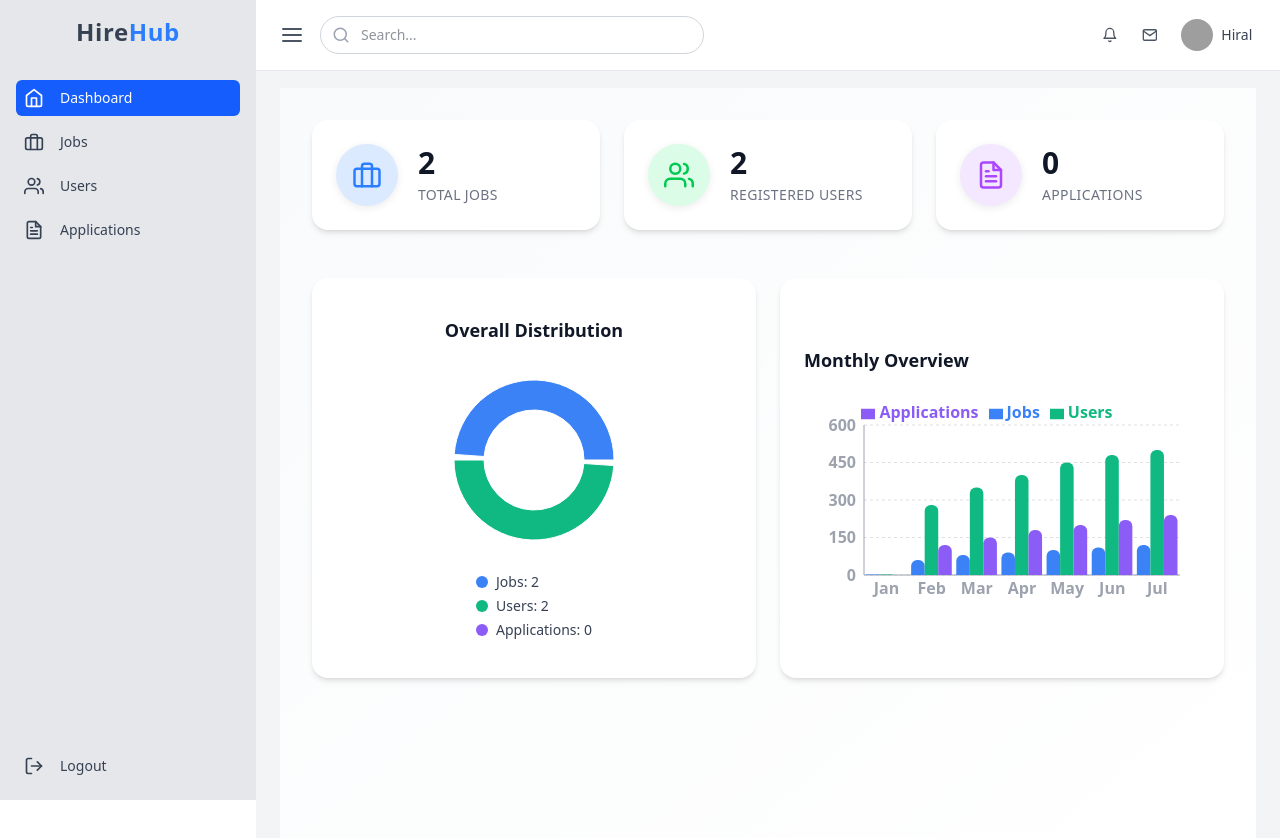
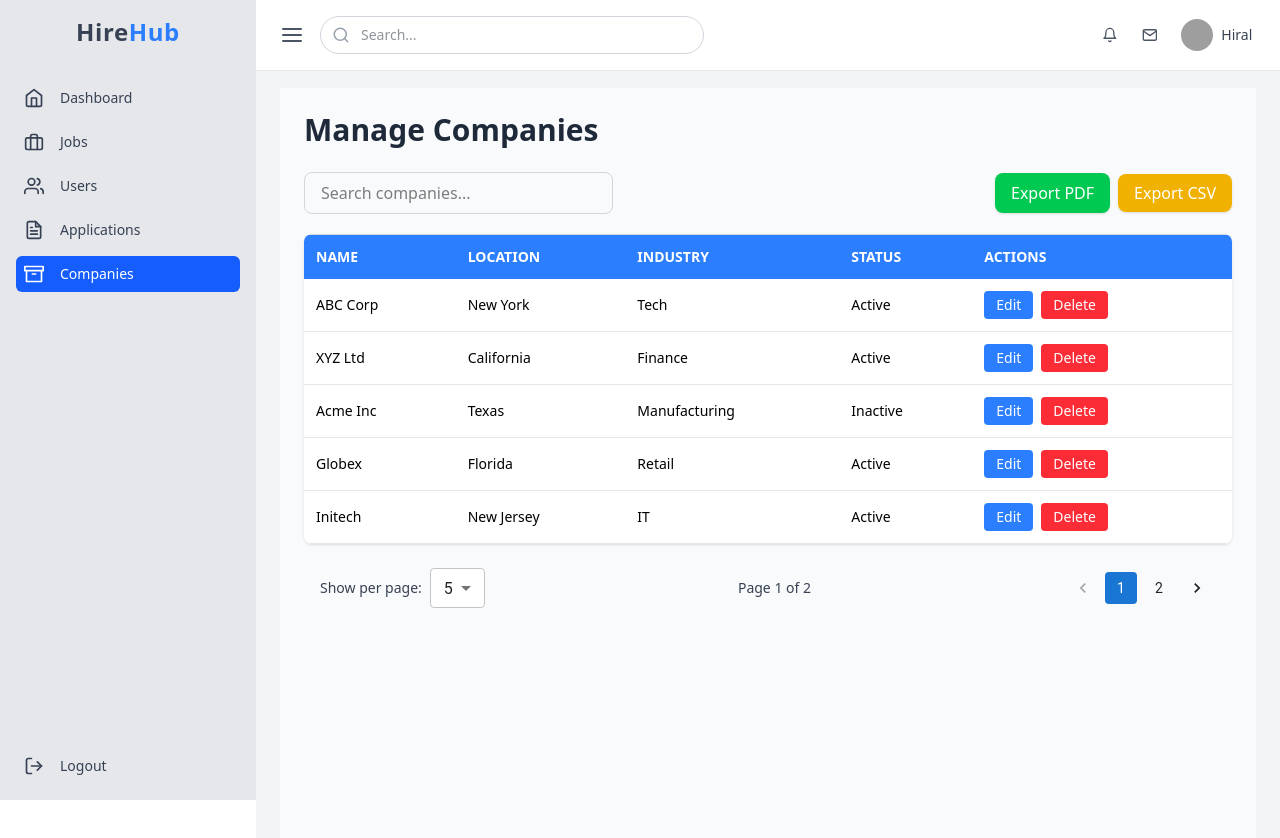
Before and after one commit to Heer239-p/Hire_Hub, a React (Vite) app in the folder admin_panel/: page /companies in a window 1280 px wide. Before the commit this address led to /. Shown: the top 838 px of the page. Built offline with nearby package versions, Linux system fonts and the light colour scheme; sample sign-in values are in the browser's storage; grey boxes are pictures that could not be loaded.

Commit message:
add company page

```diff
--- a/admin_panel/src/components/Sidebar.jsx
+++ b/admin_panel/src/components/Sidebar.jsx
@@ -1,5 +1,82 @@
+// import React from 'react';
+// import { FiHome, FiBriefcase, FiUsers, FiFileText, FiLogOut } from 'react-icons/fi';
+// import { Link, useLocation, useNavigate } from 'react-router-dom';
+// import { logout } from '../utils/auth'; // import logout function
+
+// const navItems = [
+//   { label: 'Dashboard', path: '/', icon: FiHome },
+//   { label: 'Jobs', path: '/jobs', icon: FiBriefcase },
+//   { label: 'Users', path: '/users', icon: FiUsers },
+//   { label: 'Applications', path: '/applications', icon: FiFileText },
+// ];
+
+// const Sidebar = ({ collapsed }) => {
+//   const { pathname } = useLocation();
+//   const navigate = useNavigate();
+
+//   const handleLogout = () => {
+//     logout();
+//     navigate('/login', { replace: true });
+//   };
+
+//   return (
+//     <div
+//       className={`${
+//         collapsed ? 'w-16' : 'w-64'
+//       } h-screen flex flex-col justify-between bg-gray-200 text-gray-700 transition-all duration-300`}
+//     >
+//       {/* Top - Logo and Nav */}
+//       <div>
+//         <div className="h-16 flex items-center justify-center ">
+//           {collapsed ? (
+//             <span className="text-2xl font-bold">H</span>
+//           ) : (
+//             <h1 className="text-2xl font-bold tracking-wide">
+//               Hire<span className="text-blue-500">Hub</span>
+//             </h1>
+//           )}
+//         </div>
+
+//         <nav className="flex flex-col gap-2 p-4">
+//           {navItems.map(({ label, path, icon: Icon }) => {
+//             const isActive = pathname === path;
+//             return (
+//               <Link
+//                 key={path}
+//                 to={path}
+//                 className={`flex items-center gap-4 p-2 rounded-md transition-all ${
+//                   isActive
+//                     ? 'bg-blue-600 text-white'
+//                     : 'hover:bg-blue-600 hover:text-white'
+//                 }`}
+//               >
+//                 <Icon className="text-xl" />
+//                 {!collapsed && <span className="text-sm">{label}</span>}
+//               </Link>
+//             );
+//           })}
+//         </nav>
+//       </div>
+
+//       {/* Bottom - Logout */}
+//       <div className="p-4  ">
+//         <button
+//           className="flex items-center gap-4 w-full p-2 rounded-md hover:bg-red-600 hover:text-white transition-colors"
+//           onClick={handleLogout}
+//         >
+//           <FiLogOut className="text-xl" />
+//           {!collapsed && <span className="text-sm">Logout</span>}
+//         </button>
+//       </div>
+//     </div>
+//   );
+// };
+
+// export default Sidebar;
+
+
 import React from 'react';
-import { FiHome, FiBriefcase, FiUsers, FiFileText, FiLogOut } from 'react-icons/fi';
+import { FiHome, FiBriefcase, FiUsers, FiFileText, FiArchive, FiLogOut } from 'react-icons/fi';
 import { Link, useLocation, useNavigate } from 'react-router-dom';
 import { logout } from '../utils/auth'; // import logout function
 
@@ -8,6 +85,7 @@ const navItems = [
   { label: 'Jobs', path: '/jobs', icon: FiBriefcase },
   { label: 'Users', path: '/users', icon: FiUsers },
   { label: 'Applications', path: '/applications', icon: FiFileText },
+  { label: 'Companies', path: '/companies', icon: FiArchive }, // new item
 ];
 
 const Sidebar = ({ collapsed }) => {
@@ -59,7 +137,7 @@ const Sidebar = ({ collapsed }) => {
       </div>
 
       {/* Bottom - Logout */}
-      <div className="p-4  ">
+      <div className="p-4">
         <button
           className="flex items-center gap-4 w-full p-2 rounded-md hover:bg-red-600 hover:text-white transition-colors"
           onClick={handleLogout}
--- /dev/null
+++ b/admin_panel/src/pages/Companies.jsx
@@ -0,0 +1,154 @@
+import React, { useState } from "react";
+import jsPDF from "jspdf";
+import autoTable from "jspdf-autotable";
+import { CSVLink } from "react-csv";
+import { Pagination, Select, MenuItem } from "@mui/material";
+
+const Companies = () => {
+  const allCompanies = [
+    { id: 1, name: "ABC Corp", location: "New York", industry: "Tech", status: "Active" },
+    { id: 2, name: "XYZ Ltd", location: "California", industry: "Finance", status: "Active" },
+    { id: 3, name: "Acme Inc", location: "Texas", industry: "Manufacturing", status: "Inactive" },
+    { id: 4, name: "Globex", location: "Florida", industry: "Retail", status: "Active" },
+    { id: 5, name: "Initech", location: "New Jersey", industry: "IT", status: "Active" },
+    { id: 6, name: "Umbrella", location: "Nevada", industry: "Pharma", status: "Inactive" },
+  ];
+
+  const [companies, setCompanies] = useState(allCompanies);
+  const [searchTerm, setSearchTerm] = useState("");
+  const [page, setPage] = useState(1);
+  const [rowsPerPage, setRowsPerPage] = useState(5);
+
+  const filteredCompanies = companies.filter(
+    (c) =>
+      c.name.toLowerCase().includes(searchTerm.toLowerCase()) ||
+      c.location.toLowerCase().includes(searchTerm.toLowerCase()) ||
+      c.industry.toLowerCase().includes(searchTerm.toLowerCase())
+  );
+
+  const totalPages = Math.ceil(filteredCompanies.length / rowsPerPage);
+  const paginatedCompanies = filteredCompanies.slice(
+    (page - 1) * rowsPerPage,
+    page * rowsPerPage
+  );
+
+  const exportPDF = () => {
+    const doc = new jsPDF();
+    autoTable(doc, {
+      head: [["Name", "Location", "Industry", "Status"]],
+      body: filteredCompanies.map((c) => [c.name, c.location, c.industry, c.status]),
+    });
+    doc.save("companies.pdf");
+  };
+
+  const csvData = filteredCompanies.map((c) => ({
+    Name: c.name,
+    Location: c.location,
+    Industry: c.industry,
+    Status: c.status,
+  }));
+
+  return (
+    <div className="p-6 bg-gray-50 min-h-screen">
+      <h1 className="text-3xl font-semibold mb-6 text-gray-800">Manage Companies</h1>
+
+      {/* Search & Export */}
+      <div className="flex items-center justify-between mb-5">
+        <input
+          type="text"
+          placeholder="Search companies..."
+          value={searchTerm}
+          onChange={(e) => setSearchTerm(e.target.value)}
+          className="border border-gray-300 rounded-lg px-4 py-2 w-1/3 focus:outline-none focus:ring-2 focus:ring-blue-400"
+        />
+        <div className="space-x-2">
+          <button
+            onClick={exportPDF}
+            className="bg-green-500 hover:bg-green-600 text-white px-4 py-2 rounded-lg shadow"
+          >
+            Export PDF
+          </button>
+          <CSVLink
+            data={csvData}
+            filename="companies.csv"
+            className="bg-yellow-500 hover:bg-yellow-600 text-white px-4 py-2 rounded-lg shadow"
+          >
+            Export CSV
+          </CSVLink>
+        </div>
+      </div>
+
+      {/* Companies Table */}
+      <div className="overflow-x-auto rounded-lg shadow">
+        <table className="w-full bg-white text-sm border-t border-gray-300 border-collapse">
+          <thead className="bg-blue-500 text-white uppercase text-sm">
+            <tr>
+              {["Name", "Location", "Industry", "Status", "Actions"].map((head) => (
+                <th key={head} className="p-3 text-left font-semibold">{head}</th>
+              ))}
+            </tr>
+          </thead>
+          <tbody>
+            {paginatedCompanies.length ? (
+              paginatedCompanies.map((c) => (
+                <tr key={c.id} className="border-b border-gray-200 hover:bg-gray-50 transition">
+                  <td className="p-3">{c.name}</td>
+                  <td className="p-3">{c.location}</td>
+                  <td className="p-3">{c.industry}</td>
+                  <td className="p-3">{c.status}</td>
+                  <td className="p-3 space-x-2">
+                    <button className="bg-blue-500 hover:bg-blue-600 text-white px-3 py-1 rounded">
+                      Edit
+                    </button>
+                    <button className="bg-red-500 hover:bg-red-600 text-white px-3 py-1 rounded">
+                      Delete
+                    </button>
+                  </td>
+                </tr>
+              ))
+            ) : (
+              <tr>
+                <td colSpan="5" className="text-center p-5 text-gray-500 border-t border-gray-300">
+                  No companies found.
+                </td>
+              </tr>
+            )}
+          </tbody>
+        </table>
+      </div>
+
+      {/* Pagination */}
+      <div className="flex flex-col sm:flex-row justify-between items-center mt-6 px-4 gap-4">
+        <div className="flex items-center space-x-2">
+          <span className="text-gray-700 text-sm font-medium">Show per page:</span>
+          <Select
+            value={rowsPerPage}
+            size="small"
+            onChange={(e) => { setRowsPerPage(e.target.value); setPage(1); }}
+            className="bg-white"
+          >
+            {[5, 10, 20, 50].map((num) => (
+              <MenuItem key={num} value={num}>{num}</MenuItem>
+            ))}
+          </Select>
+        </div>
+
+        <div className="text-gray-700 text-sm font-medium">
+          Page {page} of {totalPages}
+        </div>
+
+        <Pagination
+          count={totalPages}
+          page={page}
+          onChange={(e, value) => setPage(value)}
+          color="primary"
+          shape="rounded"
+          siblingCount={1}
+          boundaryCount={0}
+        />
+      </div>
+    </div>
+  );
+};
+
+export default Companies;
--- a/admin_panel/src/routes/AppRoutes.jsx
+++ b/admin_panel/src/routes/AppRoutes.jsx
@@ -1,6 +1,6 @@
 import React from 'react';
 import { Routes, Route, Navigate } from 'react-router-dom';
-
+import Companies from '../pages/Companies';
 import Dashboard from '../pages/Dashboard';
 import Jobs from '../pages/Jobs';
 import Users from '../pages/Users';
@@ -61,6 +61,20 @@ const AppRoutes = () => {
         }
       />
 
+      <Route
+  path="/companies"
+  element={
+    <PrivateRoute>
+      <AdminLayout>
+        <Companies />
+      </AdminLayout>
+    </PrivateRoute>
+  }
+/>
+
+
+
+
       {/* Catch all unknown routes and redirect accordingly */}
       <Route
         path="*"
```
Also changed, not shown: 1 other file (tests, documents, lock files or other folders).
